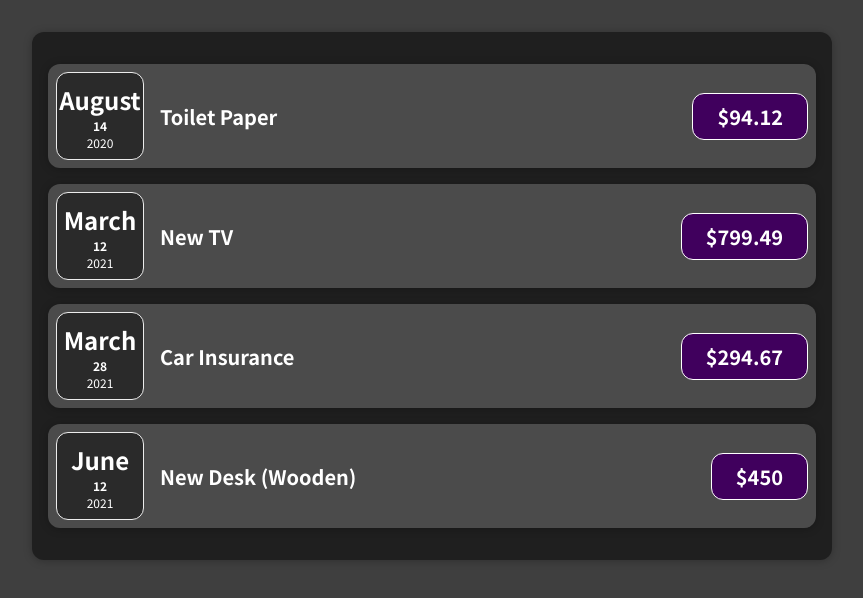
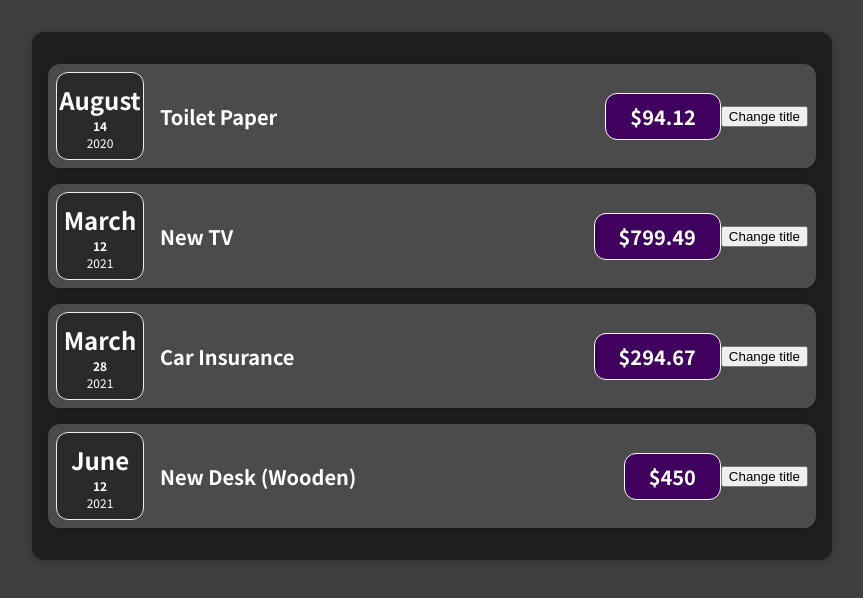
Before and after one commit to Tornike1123/React-course, a JavaScript app: page / in a window 1280 px wide. Shown: the top 598 px of the page, without its empty margins (208-1071 px from the left). Built offline with nearby package versions, Linux system fonts and the light colour scheme.

Commit message:
47. Listening to Events &  Event Handlers

```diff
--- a/src/components/Expenses/ExpenseItem.js
+++ b/src/components/Expenses/ExpenseItem.js
@@ -3,6 +3,9 @@ import Card from "../UI/Card";
 import "./ExpenseItem.css";
 
 const ExpenseItem = (props) => {
+  const clickHandler = () => {
+    console.log("alert");
+  };
   return (
     <Card className="expense-item">
       <ExpenseDate date={props.date} />
@@ -10,6 +13,7 @@ const ExpenseItem = (props) => {
         <h2>{props.title}</h2>
         <div className="expense-item__price">${props.amount}</div>
       </div>
+      <button onClick={clickHandler}>Change title</button>
     </Card>
   );
 };
--- a/src/components/Expenses/Expenses.css
+++ b/src/components/Expenses/Expenses.css
@@ -3,7 +3,7 @@
 	background-color: rgb(31, 31, 31);
 	margin: 2rem auto;
 	width: 50rem;
-	max-width: 95%;
+    max-width: 95%;
 	border-radius: 12px;
 	box-shadow: 0 1px 8px rgba(0, 0, 0, 0.25);
 }
```
Also changed, not shown: src/components/Expenses/ExpenseDate.css (indentation only), 1 other file (tests, documents, lock files or other folders). Lines whose indentation alone changed are shown as unchanged.
